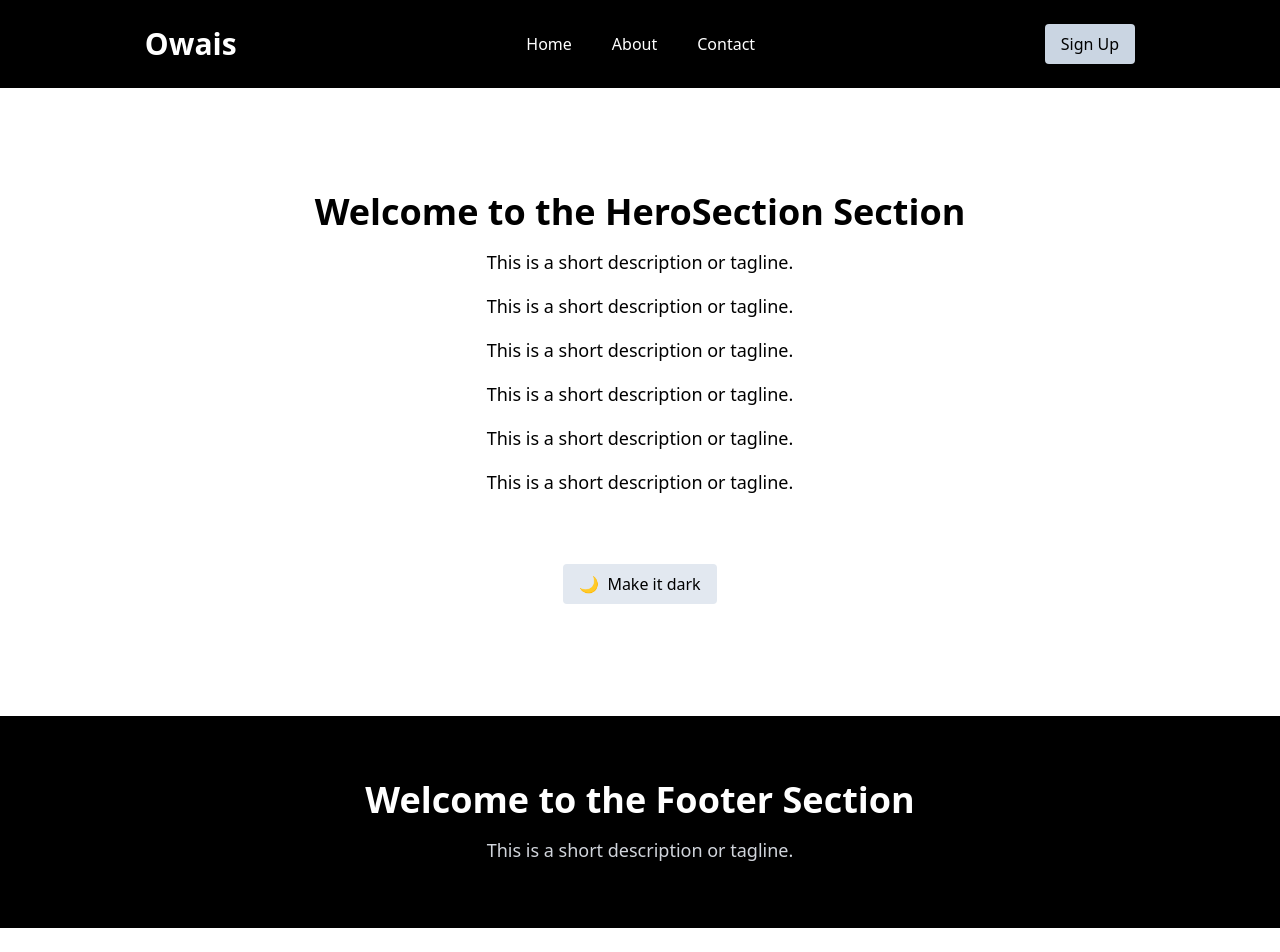
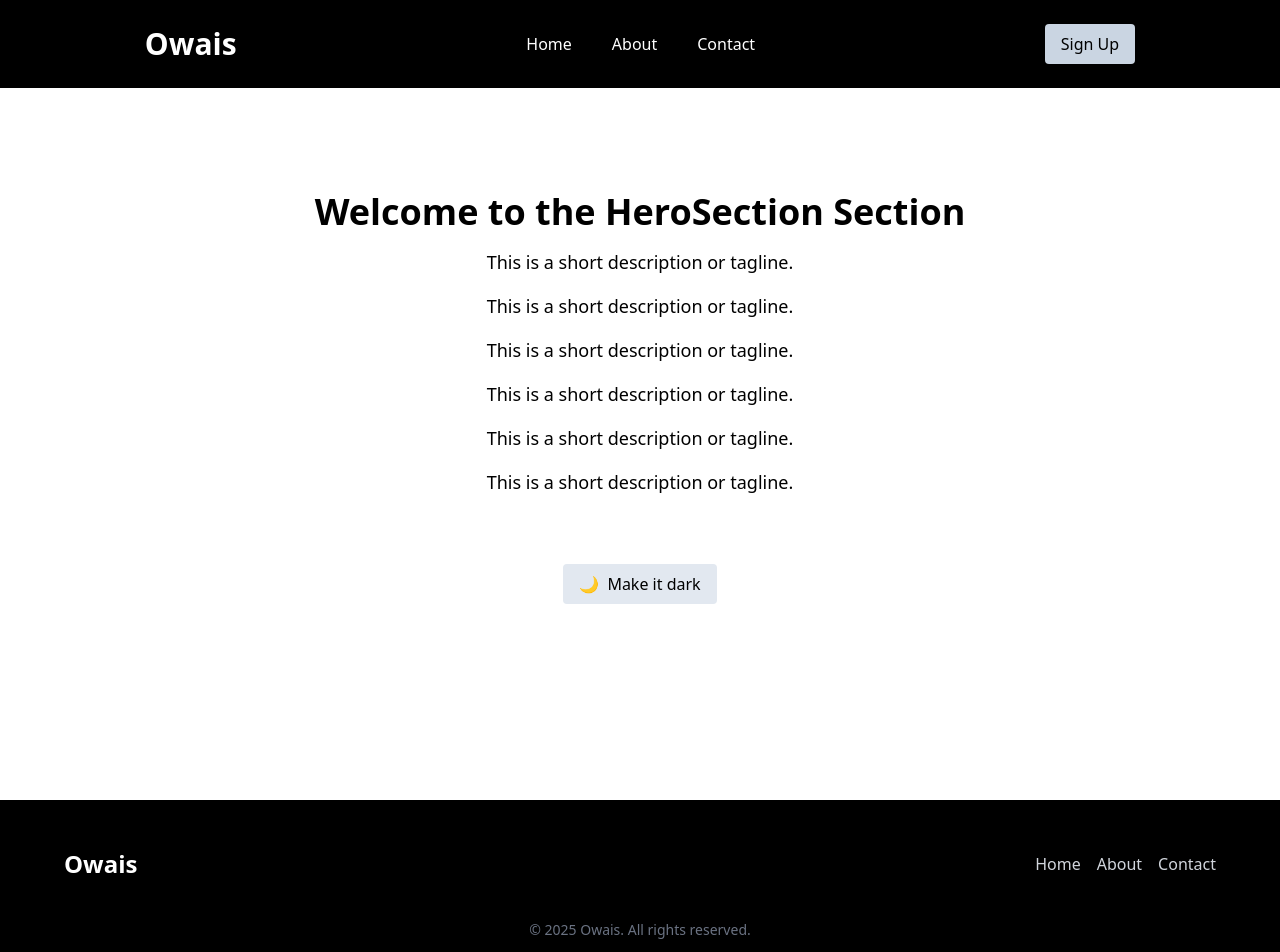
Before and after one commit to Owaisi123/Toogle-App, a React (Vite) app: page / in a window 1280 px wide. Shown: the top 952 px of the page. Before the commit the page ends 928 px from the top, so only its background shows below. Built offline with nearby package versions, Linux system fonts and the light colour scheme.

Commit message:
Update Footer.jsx

```diff
--- a/src/Component/Footer.jsx
+++ b/src/Component/Footer.jsx
@@ -2,10 +2,21 @@ import React from 'react';
 
 const Footer = () => {
   return (
-    <div className='bg-black text-white py-16 mt-3 text-center'>
-      <h3 className='text-4xl font-semibold'>Welcome to the Footer Section</h3>
-      <p className='mt-4 text-lg text-gray-300'>This is a short description or tagline.</p>
-    </div>
+    <footer className="bg-black text-white px-6 py-12 mt-24">
+      <div className="max-w-6xl mx-auto flex flex-col md:flex-row justify-between items-center gap-6">
+        <h2 className="text-2xl font-bold">Owais</h2>
+
+        <ul className="flex flex-col md:flex-row gap-4 text-gray-300 text-sm md:text-base">
+          <li className="hover:text-white cursor-pointer">Home</li>
+          <li className="hover:text-white cursor-pointer">About</li>
+          <li className="hover:text-white cursor-pointer">Contact</li>
+        </ul>
+      </div>
+
+      <div className="text-center text-gray-500 text-sm mt-10">
+        © {new Date().getFullYear()} Owais. All rights reserved.
+      </div>
+    </footer>
   );
 };
 
```
